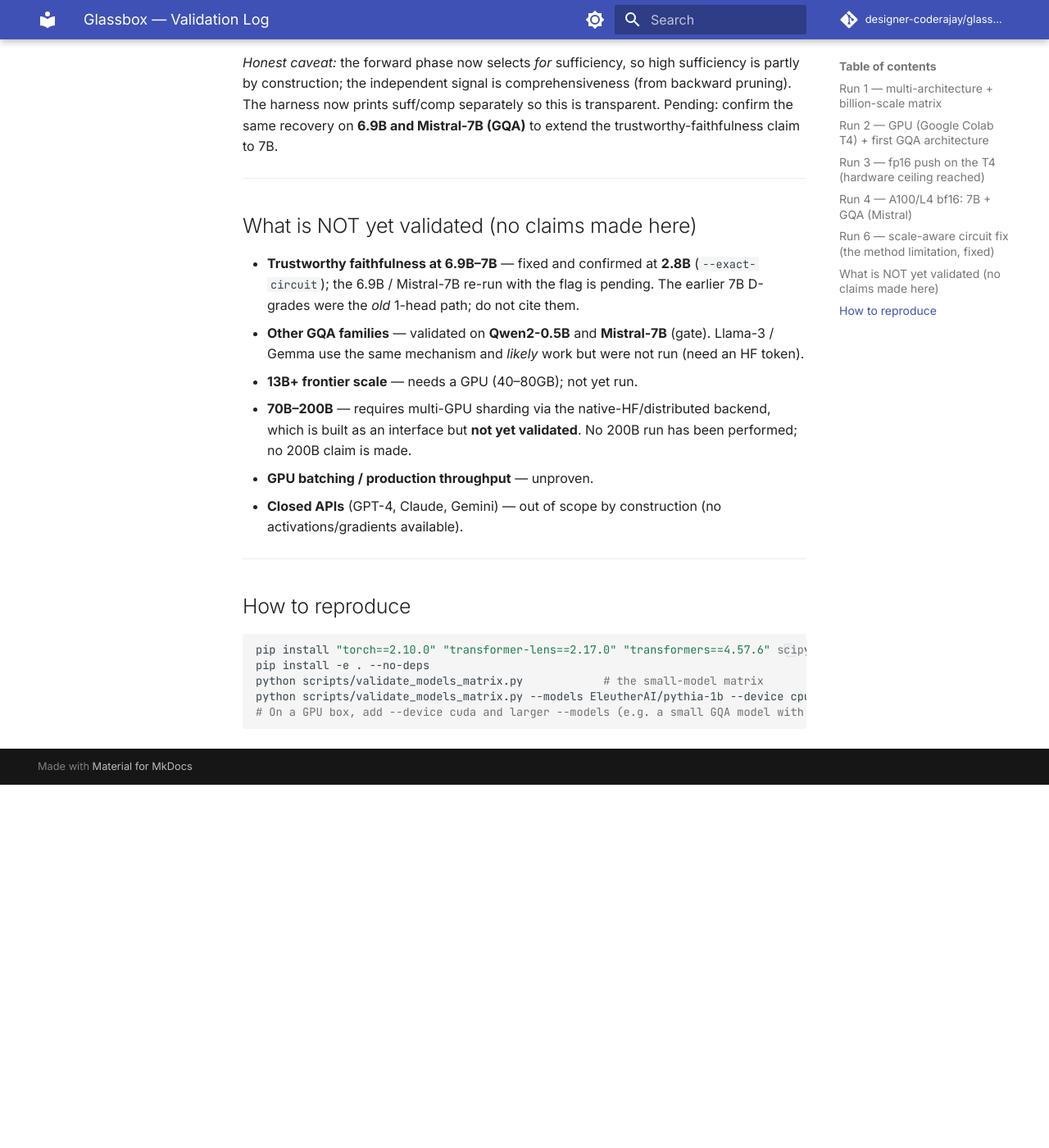
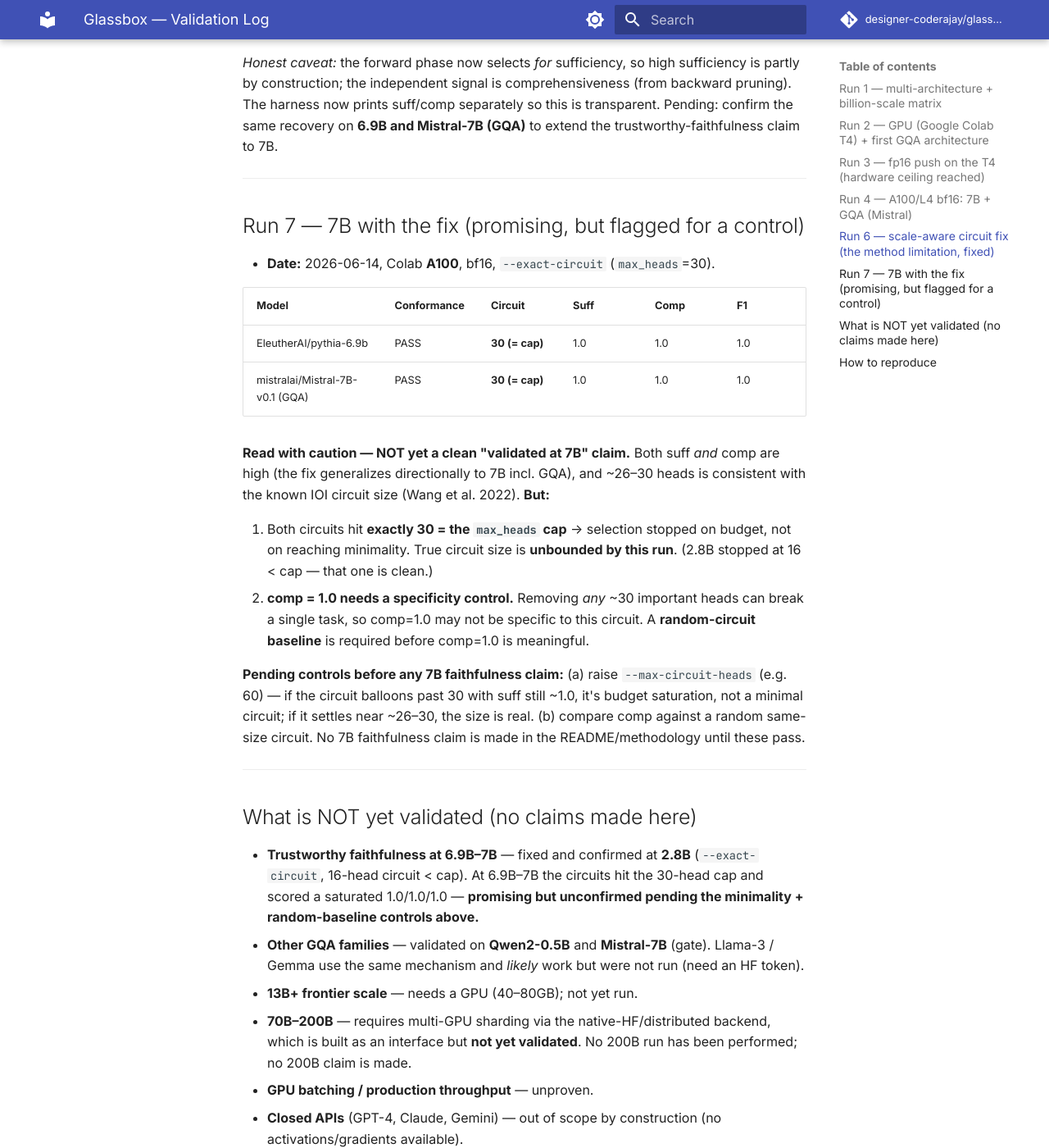
Before and after one commit to designer-coderajay/Glassbox-AI-2.0-Mechanistic-Interpretability-tool, an MkDocs documentation site: the page built from docs/VALIDATION_LOG.md, in a window 1280 px wide and 1400 px high, scrolled down 4537 px. Shown: the whole window at 82% size. Built offline with MkDocs 1.6.1 and Material for MkDocs 9.7.7, drawn with Linux system fonts in a browser that asks for light colours; comment, search, counter and statistics services are not loaded; before the commit the page ends 5494 px from its top, so only the background shows below that.

Commit message:
feat(core): expose max_circuit_heads; 7B run recorded with minimality+baseline controls pending

```diff
--- a/docs/VALIDATION_LOG.md
+++ b/docs/VALIDATION_LOG.md
@@ -163,11 +163,40 @@ to extend the trustworthy-faithfulness claim to 7B.
 
 ---
 
+## Run 7 — 7B with the fix (promising, but flagged for a control)
+
+- **Date:** 2026-06-14, Colab **A100**, bf16, `--exact-circuit` (`max_heads`=30).
+
+| Model | Conformance | Circuit | Suff | Comp | F1 |
+|---|---|---|---|---|---|
+| EleutherAI/pythia-6.9b | PASS | **30 (= cap)** | 1.0 | 1.0 | 1.0 |
+| mistralai/Mistral-7B-v0.1 (GQA) | PASS | **30 (= cap)** | 1.0 | 1.0 | 1.0 |
+
+**Read with caution — NOT yet a clean "validated at 7B" claim.** Both suff *and*
+comp are high (the fix generalizes directionally to 7B incl. GQA), and ~26–30
+heads is consistent with the known IOI circuit size (Wang et al. 2022). **But:**
+
+1. Both circuits hit **exactly 30 = the `max_heads` cap** → selection stopped on
+   budget, not on reaching minimality. True circuit size is **unbounded by this
+   run**. (2.8B stopped at 16 < cap — that one is clean.)
+2. **comp = 1.0 needs a specificity control.** Removing *any* ~30 important heads
+   can break a single task, so comp=1.0 may not be specific to this circuit. A
+   **random-circuit baseline** is required before comp=1.0 is meaningful.
+
+**Pending controls before any 7B faithfulness claim:** (a) raise `--max-circuit-heads`
+(e.g. 60) — if the circuit balloons past 30 with suff still ~1.0, it's budget
+saturation, not a minimal circuit; if it settles near ~26–30, the size is real.
+(b) compare comp against a random same-size circuit. No 7B faithfulness claim is
+made in the README/methodology until these pass.
+
+---
+
 ## What is NOT yet validated (no claims made here)
 
 - **Trustworthy faithfulness at 6.9B–7B** — fixed and confirmed at **2.8B**
-  (`--exact-circuit`); the 6.9B / Mistral-7B re-run with the flag is pending. The
-  earlier 7B D-grades were the *old* 1-head path; do not cite them.
+  (`--exact-circuit`, 16-head circuit < cap). At 6.9B–7B the circuits hit the
+  30-head cap and scored a saturated 1.0/1.0/1.0 — **promising but unconfirmed
+  pending the minimality + random-baseline controls above.**
 - **Other GQA families** — validated on **Qwen2-0.5B** and **Mistral-7B** (gate).
   Llama-3 / Gemma use the same mechanism and *likely* work but were not run (need
   an HF token).
```
Also changed, not shown: 2 other files.
